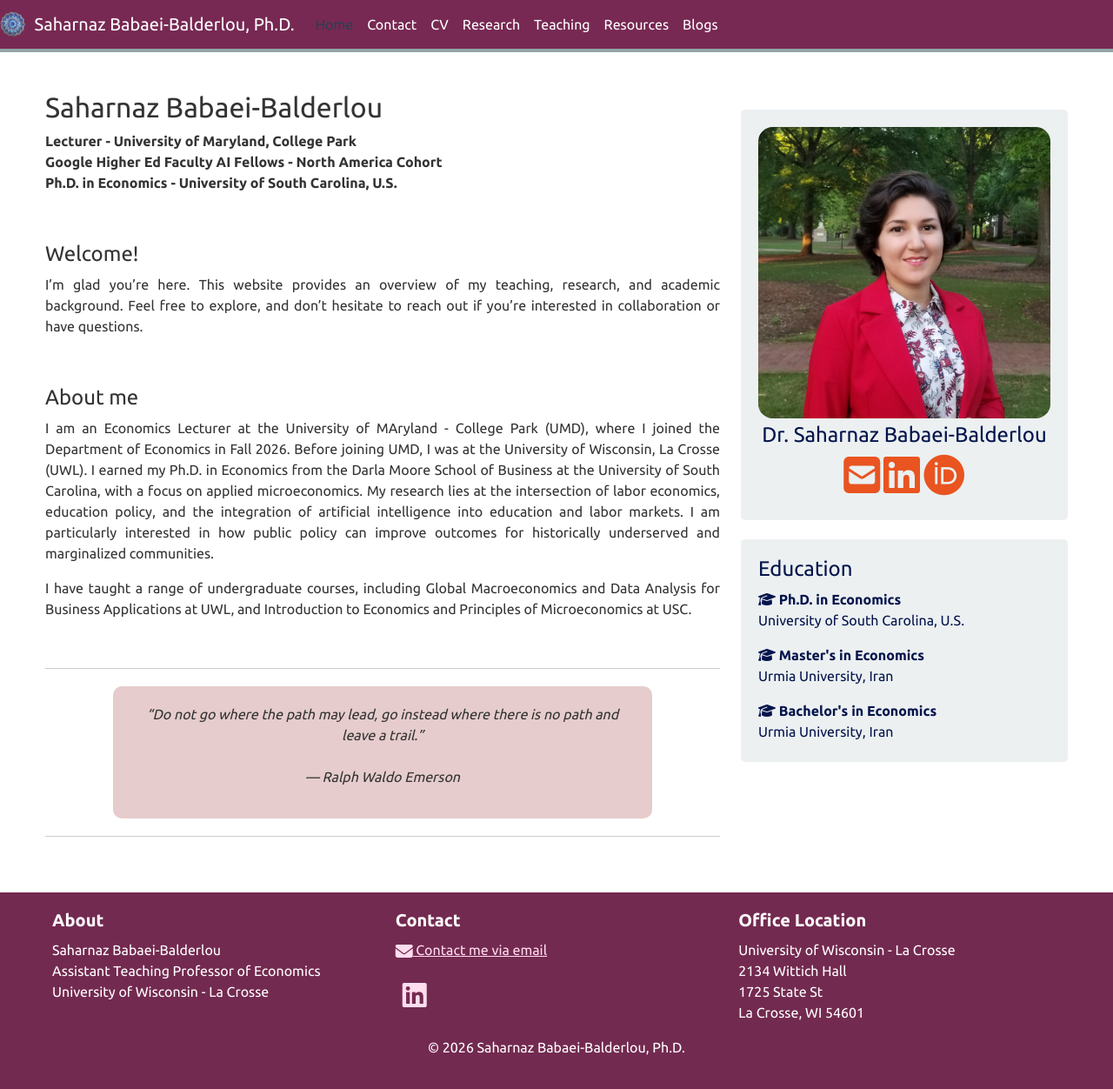
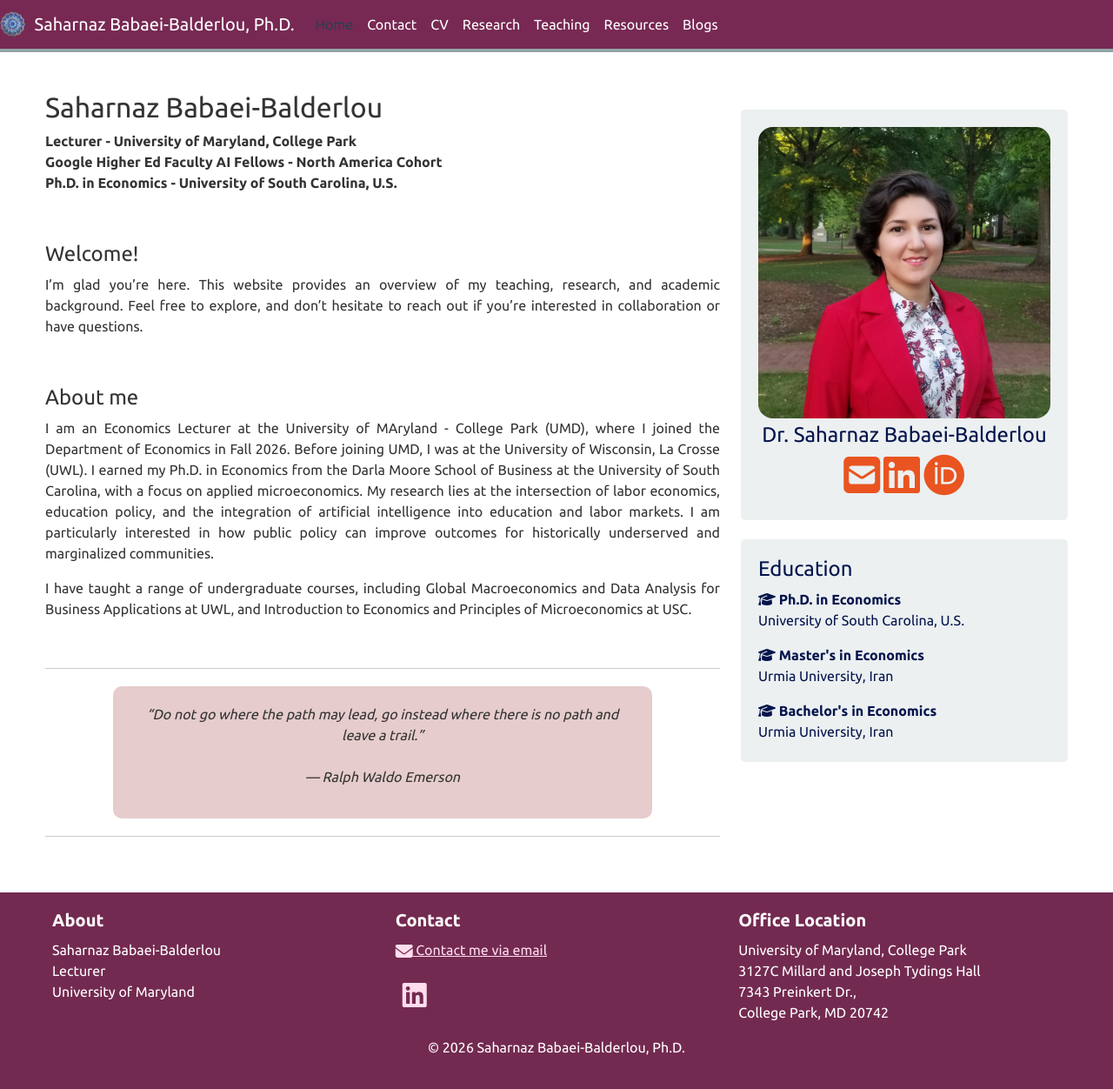
Before and after one commit to saharnazb/saharnazb.github.io, a Jekyll site: the page built from _pages/home.md, in a window 1280 px wide and 1252 px high. Shown: the whole window at 87% size. Built offline with Jekyll 4.4.1, drawn with Linux system fonts in a browser that asks for light colours; nearby versions of some CDN libraries; library files that are not in the unit come from our copies; a style sheet for code colours, icons or effects is not loaded.

Commit message:
Update _config.yml

```diff
--- a/_config.yml
+++ b/_config.yml
@@ -1,7 +1,7 @@
 # Site settings
 title: "Saharnaz Babaei-Balderlou, Ph.D."
-email: sbabaeibalderlou@uwlax.edu
-description: "I'm an Assistant Teaching Professor of Economics at UWL. My research focuses on labor economics, includion and diversity at workplace, and teacher ..."
+email: saharnaz@umd.edu
+description: "I'm an Economics lecturer at UMD. My research focuses on labor economics, includion and diversity at workplace, and teacher ..."
 baseurl: ""
 url: "https://saharnaz.org"
 
@@ -13,14 +13,14 @@ url: "https://saharnaz.org"
 # Footer info
 affiliation: >
   Saharnaz Babaei-Balderlou<br/>
-  Assistant Teaching Professor of Economics<br/>
-  University of Wisconsin - La Crosse
+  Lecturer<br/>
+  University of Maryland
 
 location: >
-  University of Wisconsin - La Crosse<br/>
-  2134 Wittich Hall<br/>
-  1725 State St<br/>
-  La Crosse, WI 54601
+  University of Maryland, College Park<br/>
+  3127C Millard and Joseph Tydings Hall<br/>
+  7343 Preinkert Dr., <br/>
+  College Park, MD 20742
 
 contact: >
   <a href="mailto:sbabaeibalderlou@uwlax.edu" target="_blank"><i class="fa fa-envelope fa-1x"></i> Contact me via email</a> <br/>
```
